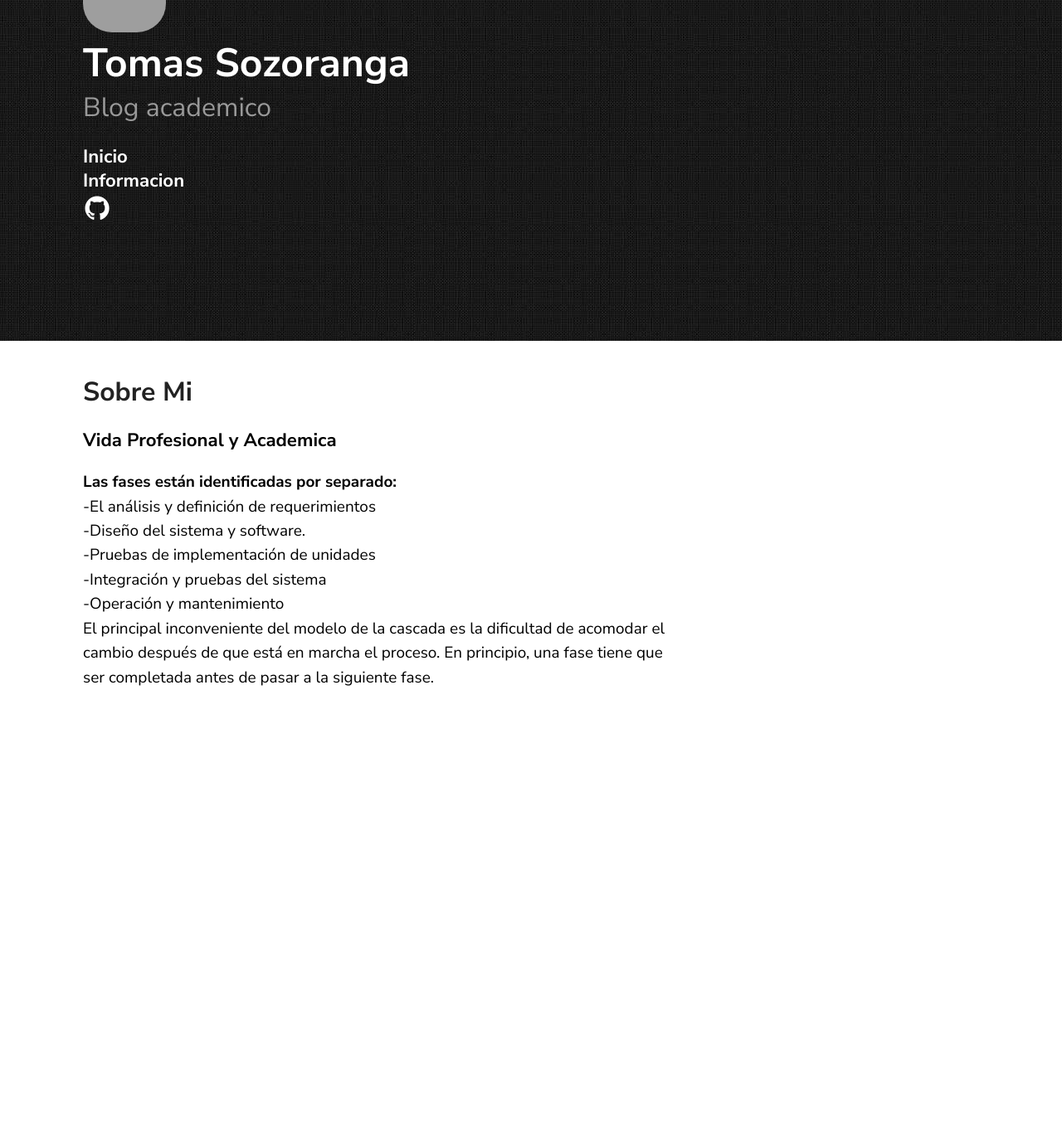
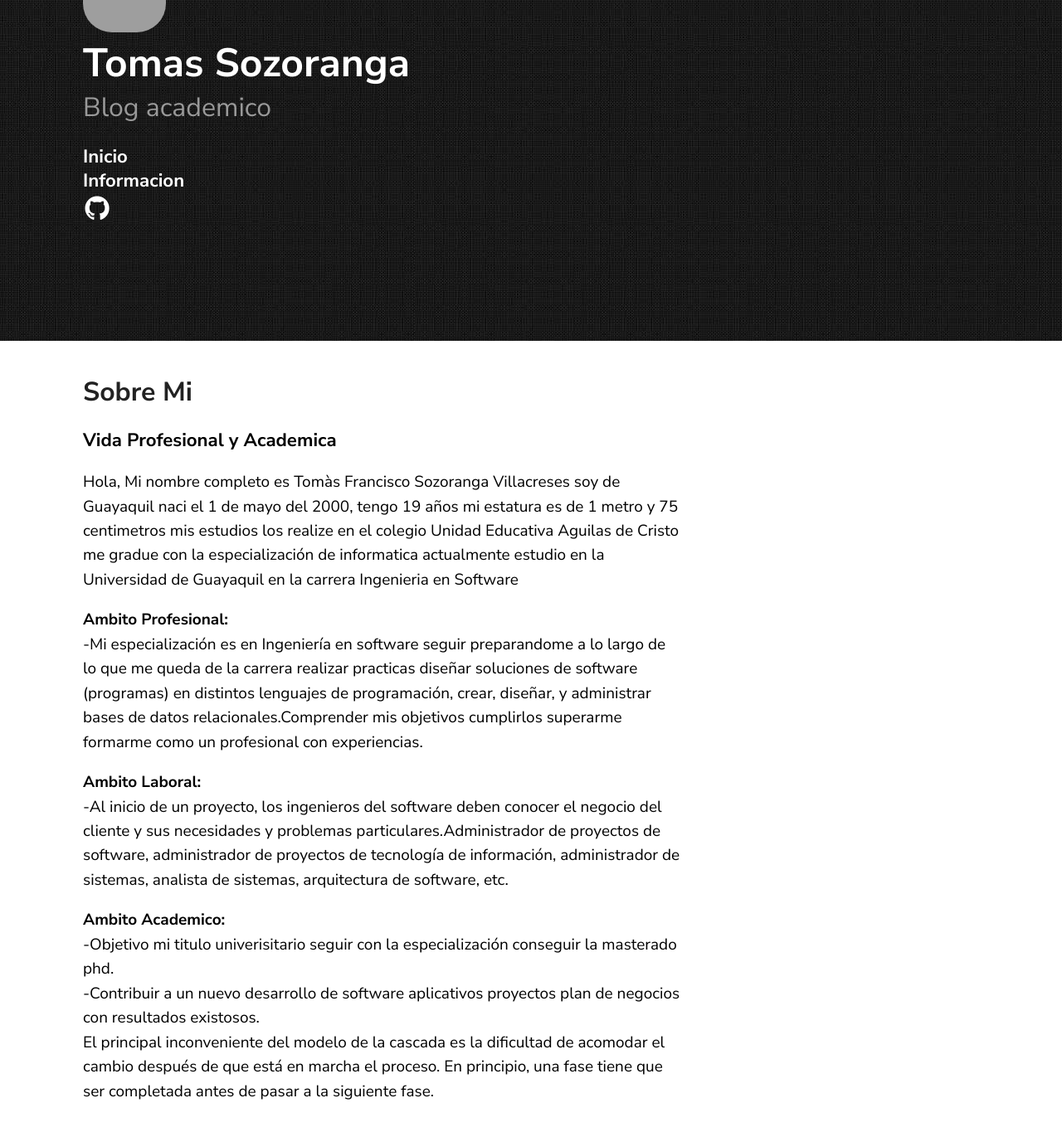
Before and after one commit to TOMAS2000-SV/TOMAS2000-SV.github.io, a Jekyll site: the page built from SobreMi.md, in a window 1280 px wide and 1400 px high, scrolled down 181 px. Shown: the top 1365 px of the window at 83% size. Built offline with Jekyll 4.4.1, drawn with Linux system fonts in a browser that asks for light colours; before the commit the page ends 1082 px from its top, so only the background shows below that; grey boxes are pictures that could not be loaded.

Commit message:
Update SobreMi.html

```diff
--- a/_layouts/SobreMi.html
+++ b/_layouts/SobreMi.html
@@ -19,13 +19,16 @@
 
 		</div>
 		<div class="post"><h3>Vida Profesional y Academica</h3>
+
+<p>Hola, Mi nombre completo es Tomàs Francisco Sozoranga Villacreses soy de Guayaquil naci el 1 de mayo del 2000, tengo 19 años mi estatura es de 1 metro y 75 centimetros  mis estudios los realize en el colegio Unidad Educativa Aguilas de Cristo me gradue con la especialización de informatica actualmente estudio en la Universidad de Guayaquil  en la carrera Ingenieria en Software </p>
 <center></center>
-<p><b>Las fases están identificadas por separado:</b><br>
--El análisis y definición de requerimientos<br>
--Diseño del sistema y software.<br>
--Pruebas de implementación de unidades<br>
--Integración y pruebas del sistema<br>
--Operación y mantenimiento<br>
+<p><b>Ambito Profesional:</b><br>
+-Mi especialización es en Ingeniería en software seguir preparandome a lo largo de lo que me queda de la carrera realizar practicas   diseñar soluciones de software (programas) en distintos lenguajes de programación, crear, diseñar, y administrar bases de datos relacionales.Comprender mis objetivos cumplirlos superarme formarme como un profesional con experiencias.<br>
+<p><b>Ambito Laboral:</b><br>
+-Al inicio de un proyecto, los ingenieros del software deben conocer el negocio del cliente y sus necesidades y problemas particulares.Administrador de proyectos de software, administrador de proyectos de tecnología de información, administrador de sistemas, analista de sistemas, arquitectura de software, etc.<br>
+<p><b>Ambito Academico:</b><br>
+-Objetivo  mi titulo univerisitario seguir con la  especialización  conseguir la masterado phd.<br>
+-Contribuir a un nuevo desarrollo de  software aplicativos  proyectos plan de negocios con resultados existosos.<br>
 El principal inconveniente del modelo de la cascada es la dificultad de acomodar el cambio después de que está en marcha el proceso. En principio, una fase tiene que ser completada antes de pasar a la siguiente fase.</p>
 </div>
 	</li></ul>
```
